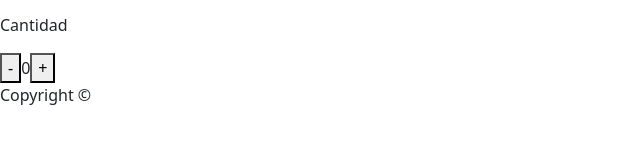
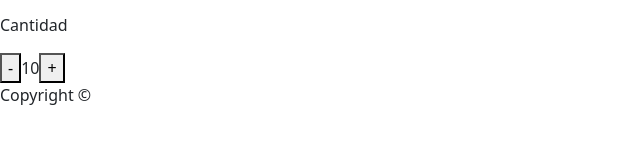
Before and after one commit to srtercero/stickers-troquelados, a React (Create React App) app: page / in a window 1280 px wide. Shown: the part 247-390 px from the top of the page, without its empty margins (0-640 px from the left). Built offline with nearby package versions, Linux system fonts and the light colour scheme.

Commit message:
Corrigiendo desafio de la clase 4

```diff
--- a/src/components/ItemCount.js
+++ b/src/components/ItemCount.js
@@ -5,14 +5,14 @@ const ItemCount = () => {
   const contador = cantidad[0];
   const setContador = cantidad[1]; */ // Esto es lo mismo que lo de abajo
 
-  const [cantidad, setCantidad] = useState(0);
+  const [cantidad, setCantidad] = useState(10);
 
   const sumarCantidad = () => {
-    setCantidad(cantidad + 1);
+    if (cantidad < 30) setCantidad(cantidad + 1);
   };
 
   const restarCantidad = () => {
-    if (cantidad > 0) setCantidad(cantidad - 1);
+    if (cantidad > 10) setCantidad(cantidad - 1);
   };
 
   return (
```
